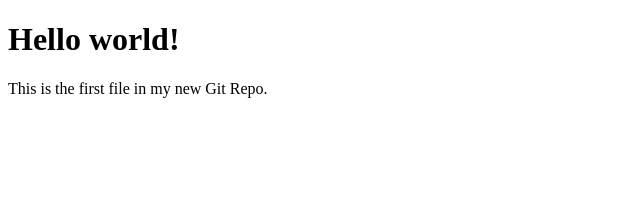
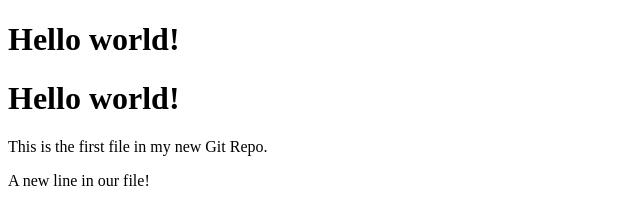
Before and after one commit to Aekop/BIOL3411.github.io, a plain HTML site: page index.html in a window 1280 px wide. Shown: the whole page, without its empty margins (0-640 px from the left). Drawn offline with Linux system fonts and the light colour scheme.

Commit message:
Updated index.html with a new line

```diff
--- a/index.html
+++ b/index.html
@@ -1,3 +1,12 @@
+<!DOCTYPE html>
+<html>
+<head>
+<title>Hello World!</title>
+<link rel="stylesheet" href="bluestyle.css">
+</head>
+<body>
+
+<h1>Hello world!</h1>
 <!DOCTYPE html>
 <html>
 <head>
@@ -8,6 +17,7 @@
 
 <h1>Hello world!</h1>
 <p>This is the first file in my new Git Repo.</p>
+<p>A new line in our file!</p>
 
 </body>
 </html>
```
